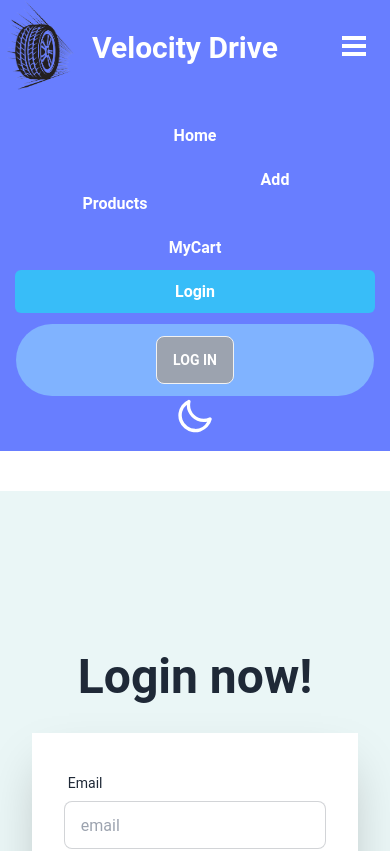
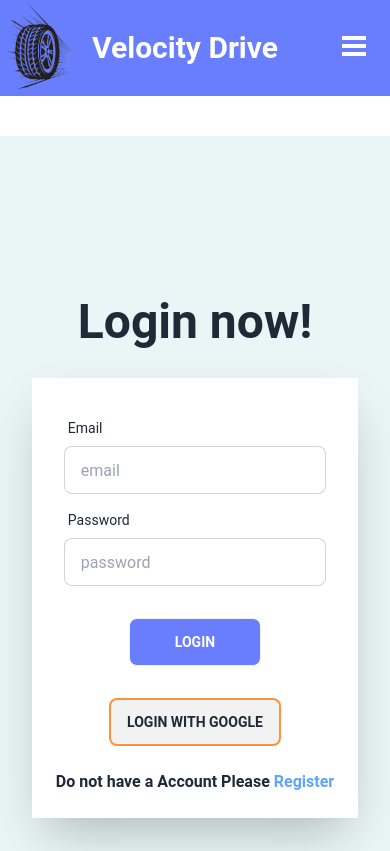
Before and after one commit to shakib-anwar-nibir17/velocity-drive-sn17-client, a React (Vite) app: page /login in a window 390 px wide. Shown: the top 851 px of the page. Built offline with nearby package versions, Linux system fonts and the light colour scheme; no server answers.

Commit message:
fixed navbar toogle and active route issue

```diff
--- a/src/Pages/Shared/Navbar/Navbar.jsx
+++ b/src/Pages/Shared/Navbar/Navbar.jsx
@@ -5,7 +5,7 @@ import userDefaultPic from "../../../assets/images/avatar.png";
 import { AuthContext } from "../../../Providers/AuthProviders";
 
 const Navbar = () => {
-  const [menuOpen, setMenuOpen] = useState(false);
+  const [menuOpen, setMenuOpen] = useState(true);
   const { user, logOut } = useContext(AuthContext);
   const [theme, setTheme] = useState(
     localStorage.getItem("theme") ? localStorage.getItem("theme") : "light"
@@ -53,8 +53,8 @@ const Navbar = () => {
             isPending
               ? "pending"
               : isActive
-              ? "bg-sky-400 py-3 px-40 md:px-3   rounded-md text-white"
-              : "hover:bg-[#B6FFFA] py-3 px-40 md:px-3  rounded-md hover:text-black"
+              ? "bg-sky-400 py-3 px-36 md:px-3 rounded-md text-white"
+              : "hover:bg-[#B6FFFA] py-3 px-36 md:px-3  rounded-md hover:text-black"
           }
         >
           Add Products
```
